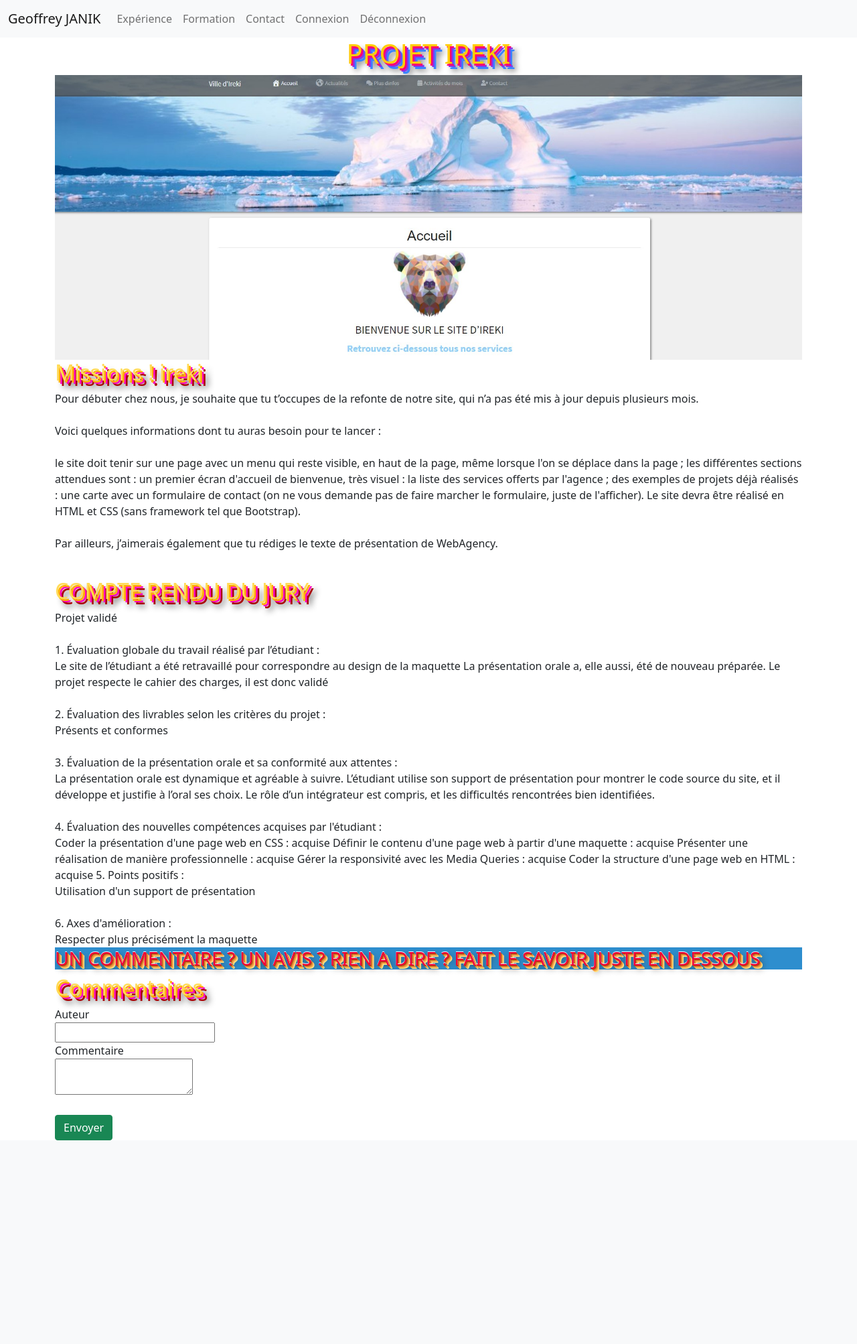
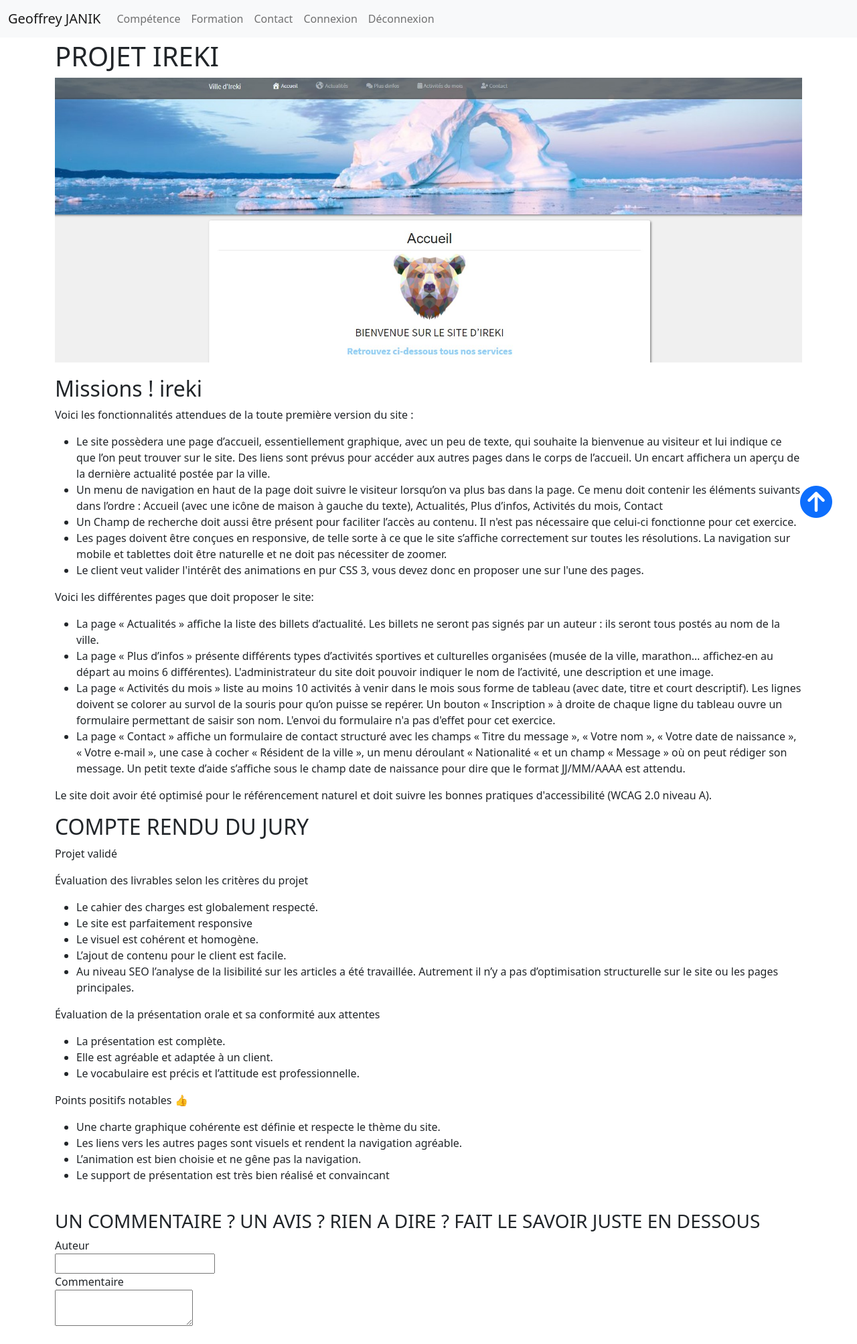
Before and after one commit to GeoJanik/Portfolio, a PHP site: page /assets/php/view/frontend/projectP2.php in a window 1280 px wide. Shown: the top 2006 px of the page at 67% size. Before the commit the page ends 1702 px from the top, so only its background shows below. Run offline with PHP 8.4, Linux system fonts and the light colour scheme; some libraries are stand-ins or nearby versions.

Commit message:
html/css

```diff
--- a/assets/php/view/frontend/projectP1.php
+++ b/assets/php/view/frontend/projectP1.php
@@ -59,7 +59,6 @@ Respecter plus précisément la maquette
 <h3>UN COMMENTAIRE ? UN AVIS ? RIEN A DIRE ? FAIT LE SAVOIR JUSTE EN DESSOUS</h3>
 
 <div class="formComment">
-    <h2>Commentaires</h2>
     <form action="" method="post">
         <div>
             <label for="author">Auteur</label><br />
--- a/assets/php/view/frontend/projectP2.php
+++ b/assets/php/view/frontend/projectP2.php
@@ -1,4 +1,4 @@
-<?php $title = 'P1'; ?>
+<?php $title = 'Projet 2'; ?>
 <?php ob_start(); ?>
 
 <H1>PROJET IREKI</H1>
@@ -8,58 +8,92 @@
 </div>
 
 <h2>Missions ! ireki</h2>
-<p>Pour débuter chez nous, je souhaite que tu t’occupes de la refonte de notre site, qui n’a pas été mis à jour depuis plusieurs mois. <br>
-<br>
-Voici quelques informations dont tu auras besoin pour te lancer : <br>
-<br>
-le site doit tenir sur une page avec un menu qui reste visible, en haut de la page, même lorsque l'on se déplace dans la page ;
-les différentes sections attendues sont :
-un premier écran d'accueil de bienvenue, très visuel :
-la liste des services offerts par l'agence ;
-des exemples de projets déjà réalisés :
-une carte avec un formulaire de contact (on ne vous demande pas de faire marcher le formulaire, juste de l'afficher).
-Le site devra être réalisé en HTML et CSS (sans framework tel que Bootstrap). <br>
-<br>
-Par ailleurs, j’aimerais également que tu rédiges le texte de présentation de WebAgency. <br>
-<br>
+<p>Voici les fonctionnalités attendues de la toute première version du site :</p>
 
+<ul>
+    <li>Le site possèdera une page d’accueil, essentiellement graphique, avec un peu de texte, qui souhaite la bienvenue
+        au visiteur et lui indique ce que l’on peut trouver sur le site. Des liens
+        sont prévus pour accéder aux autres pages dans le corps de l’accueil.
+        Un encart affichera un aperçu de la dernière actualité postée par la ville.
+    </li>
+    <li>
+        Un menu de navigation en haut de la page doit suivre le visiteur lorsqu’on va plus bas dans la page. Ce menu
+        doit contenir les éléments
+        suivants dans l’ordre : Accueil (avec une icône de maison à gauche du texte), Actualités, Plus d’infos,
+        Activités du mois, Contact
+    </li>
+    <li>
+    Un Champ de recherche doit aussi être présent pour faciliter l’accès au contenu.
+     Il n'est pas nécessaire que celui-ci fonctionne pour cet exercice.
+    </li>
+    <li>
+    Les pages doivent être conçues en responsive, de telle sorte à ce que le site s’affiche correctement sur toutes
+     les résolutions. La navigation sur mobile et tablettes doit être naturelle et ne doit pas nécessiter de zoomer.
+    </li>
+    <li>
+    Le client veut valider l'intérêt des animations en pur CSS 3, vous devez donc en proposer une sur l'une des pages.
+    </li>
+</ul>
+
+<p>Voici les différentes pages que doit proposer le site:</p>
+
+<ul>
+    <li>
+    La page « Actualités » affiche la liste des billets d’actualité.
+     Les billets ne seront pas signés par un auteur : ils seront tous postés au nom de la ville.
+    </li>
+    <li>
+    La page « Plus d’infos »  présente différents types d’activités sportives et culturelles organisées
+    (musée de la ville, marathon… affichez-en au départ au moins 6 différentes). L'administrateur du site
+     doit pouvoir indiquer le nom de l’activité, une description et une image.
+    </li>
+    <li>
+    La page « Activités du mois » liste au moins 10 activités à venir dans le mois sous forme de tableau
+     (avec date, titre et court descriptif). Les lignes doivent se colorer au survol de la souris pour qu’on
+     puisse se repérer. Un bouton « Inscription » à droite de chaque ligne du tableau ouvre un formulaire permettant
+      de saisir son nom.  L'envoi du formulaire n'a pas d'effet pour cet exercice.
+    </li>
+    <li>
+    La page « Contact » affiche un formulaire de contact structuré avec les champs « Titre du message »,
+     « Votre nom », « Votre date de naissance », « Votre e-mail », une case à cocher « Résident de la ville »,
+     un menu déroulant « Nationalité « et un champ « Message » où on peut rédiger son message. Un petit texte
+     d’aide s’affiche sous le champ date de naissance pour dire que le format JJ/MM/AAAA est attendu.
+    </li>
+</ul>
+
+<p>Le site doit avoir été optimisé pour le référencement naturel et doit suivre les bonnes pratiques d'accessibilité (WCAG 2.0 niveau A).</p>
 
 <h2>COMPTE RENDU DU JURY</h2>
+<p>Projet validé</p>
+<p>Évaluation des livrables selon les critères du projet</p>
+<ul>
+    <li>Le cahier des charges est globalement respecté.</li>
+    <li>Le site est parfaitement responsive</li>
+    <li>Le visuel est cohérent et homogène.</li>
+    <li>L’ajout de contenu pour le client est facile.</li>
+    <li>Au niveau SEO l’analyse de la lisibilité sur les articles a été travaillée.
+        Autrement il n’y a pas d’optimisation structurelle sur le site ou les pages principales.</li>
+</ul>
 
-Projet validé <br>
+<p>Évaluation de la présentation orale et sa conformité aux attentes</p>
+<ul>
+    <li>La présentation est complète.</li>
+    <li>Elle est agréable et adaptée à un client.</li>
+    <li>Le vocabulaire est précis et l’attitude est professionnelle.</li>
+</ul>
+
+<p>Points positifs notables 👍</p>
+
+<ul>
+    <li>Une charte graphique cohérente est définie et respecte le thème du site.</li>
+    <li>Les liens vers les autres pages sont visuels et rendent la navigation agréable.</li>
+    <li>L’animation est bien choisie et ne gêne pas la navigation.</li>
+    <li>Le support de présentation est très bien réalisé et convaincant</li>
+</ul>
 <br>
-1. Évaluation globale du travail réalisé par l’étudiant  :
-<br>
-Le site de l’étudiant a été retravaillé pour correspondre au design de la maquette
-La présentation orale a, elle aussi, été de nouveau préparée. Le projet respecte le cahier des charges, il est donc validé<div class="br"></div>
-<br>
-2. Évaluation des livrables selon les critères du projet :
-<br>
-Présents et conformes <br>
-<br>
-3. Évaluation de la présentation orale et sa conformité aux attentes :
-<br>
-La présentation orale est dynamique et agréable à suivre. L’étudiant utilise son support de présentation pour montrer le code source du site, et il développe et justifie à l’oral ses choix. Le rôle d’un intégrateur est compris, et les difficultés rencontrées bien identifiées. <br>
-<br>
-4. Évaluation des nouvelles compétences acquises par l'étudiant :
-<br>
-Coder la présentation d'une page web en CSS : acquise
-Définir le contenu d'une page web à partir d'une maquette : acquise
-Présenter une réalisation de manière professionnelle : acquise
-Gérer la responsivité avec les Media Queries :  acquise
-Coder la structure d'une page web en HTML :  acquise
-5. Points positifs :
-<br>
-Utilisation d'un support de présentation <br>
-<br>
-6. Axes d'amélioration :
-<br>
-Respecter plus précisément la maquette
-
 <h3>UN COMMENTAIRE ? UN AVIS ? RIEN A DIRE ? FAIT LE SAVOIR JUSTE EN DESSOUS</h3>
 
 <div class="formComment">
-    <h2>Commentaires</h2>
     <form action="" method="post">
         <div>
             <label for="author">Auteur</label><br />
@@ -74,5 +108,5 @@ Respecter plus précisément la maquette
         </div>
     </form>
 
-<?php $content = ob_get_clean(); ?>
-<?php require('template.php'); ?>
+    <?php $content = ob_get_clean(); ?>
+    <?php require('template.php'); ?>
--- a/assets/php/view/frontend/projectP3.php
+++ b/assets/php/view/frontend/projectP3.php
@@ -59,7 +59,6 @@ Respecter plus précisément la maquette
 <h3>UN COMMENTAIRE ? UN AVIS ? RIEN A DIRE ? FAIT LE SAVOIR JUSTE EN DESSOUS</h3>
 
 <div class="formComment">
-    <h2>Commentaires</h2>
     <form action="" method="post">
         <div>
             <label for="author">Auteur</label><br />
--- a/assets/php/view/frontend/projectP4.php
+++ b/assets/php/view/frontend/projectP4.php
@@ -59,7 +59,6 @@ Respecter plus précisément la maquette
 <h3>UN COMMENTAIRE ? UN AVIS ? RIEN A DIRE ? FAIT LE SAVOIR JUSTE EN DESSOUS</h3>
 
 <div class="formComment">
-    <h2>Commentaires</h2>
     <form action="" method="post">
         <div>
             <label for="author">Auteur</label><br />
--- a/assets/php/view/frontend/template.php
+++ b/assets/php/view/frontend/template.php
@@ -11,27 +11,29 @@
         integrity="sha384-eOJMYsd53ii+scO/bJGFsiCZc+5NDVN2yr8+0RDqr0Ql0h+rP48ckxlpbzKgwra6" crossorigin="anonymous">
         <link href="assets/public/css/style.css" rel="stylesheet" />
         <meta name="viewport" content="width=device-width, initial-scale=1">
+        <script src="https://kit.fontawesome.com/b0fe328ff4.js" crossorigin="anonymous"></script>
 
 </head>
 
 <body>
 
     <header>
-    <nav class="navbar navbar-expand-lg navbar-light bg-light">
+    <nav class="navbar fixed-top navbar-expand-lg navbar-light bg-light">
   <div class="container-fluid">
-    <a class="navbar-brand" href="#">Geoffrey JANIK</a>
+    <a class="navbar-brand" href="index.php?action=projectList">Geoffrey JANIK</a>
     <button class="navbar-toggler" type="button" data-bs-toggle="collapse" data-bs-target="#navbarNav" aria-controls="navbarNav" aria-expanded="false" aria-label="Toggle navigation">
       <span class="navbar-toggler-icon"></span>
     </button>
     <div class="collapse navbar-collapse" id="navbarNav">
       <ul class="navbar-nav">
       <li class="nav-item">
-          <a class="nav-link" href="#">Expérience</a>
-        </li><li class="nav-item">
-          <a class="nav-link" href="#">Formation</a>
+          <a class="nav-link" href="index.php?action=skill">Compétence</a>
         </li>
         <li class="nav-item">
-          <a class="nav-link" href="#">Contact</a>
+          <a class="nav-link" href="index.php?action=formation">Formation</a>
+        </li>
+        <li class="nav-item">
+          <a class="nav-link" href="index.php?action=contact">Contact</a>
         </li>
         <li class="nav-item">
           <a class="nav-link" href="#">Connexion</a>
@@ -49,6 +51,11 @@
         <?= $content ?>
     </div>
 
+    <div id="scroll_to_top">
+    <a href="#top"><i class="fas fa-arrow-circle-up fa-3x"></i></a>
+</div>
+
+
 
 
 </body>
--- a/assets/public/css/style.css
+++ b/assets/public/css/style.css
@@ -1,3 +1,18 @@
+
+  /* TEMPLATE */
+
+
+  #scroll_to_top {
+    position: fixed;
+    width: 25px;
+    height: 25px;
+    bottom: 50px;
+    right: 60px;
+  }
+  #scroll_to_top img {
+    width: 25px;
+  }
+
   /* CUSTOMIZE THE CAROUSEL
   -------------------------------------------------- */
 
@@ -64,44 +79,30 @@
     letter-spacing: -.05rem;
   }
 
-  h1 {
-    text-shadow: #ff006e 2.5px 2.5px 0,
-      #8338ec 5px 5px 0,
-      #3a86ff 7.5px 7.5px 0,
-      #333 10px 10px 10px;
-      color: #ffcc00;
-      text-align: center;
-
-  }
-
-  h2 {
-    text-shadow: #ffae00 2.5px 2.5px 0,
-      #ff00c0 5px 5px 0,
-      #aa0306 7.5px 7.5px 0,
-      #333 10.5px 10.5px 10px;
-      color: #FFDB57;
-
-  }
-
-  h3 {
-    text-shadow: #e7f6ff 0 -1px 0,
-      #a74a0c 1px 1px 0,
-      #d97f32 2px 2px 0,
-      #f5993d 3px 3px 0,
-      #fec362 4px 4px 0,
-      #ffe687 5px 5px 0,
-      #333 5px 5px 10px;
-      color: #F30034;
-      background-color: #2E8ECE;
-  }
-
-
-
   /* ProjetView */
 
   img {
     width: 100%;
   }
+
+  .divImg{
+    margin-bottom: 20px;
+  }
+
+h1{
+  margin-top: 60px;
+}
+
+/* SKILL */
+
+#h2Skill{
+  margin-top: 40px;
+}
+  /* footer */
+
+  /* CONTACT */
+
+
 
 
   /* RESPONSIVE CSS
```
Also changed, not shown: assets/php/controller/frontend.php (+9 -0 lines), assets/php/view/frontend/contact.php (+75 -0 lines), assets/php/view/frontend/formation.php (+30 -0 lines), assets/php/view/frontend/projectList.php (+6 -4 lines), assets/php/view/frontend/skill.php (added, +46 -0 lines), index.php (+6 -1 lines), assets/php/view/frontend/experience.php (deleted), assets/public/img/iconePhp.png (added).
